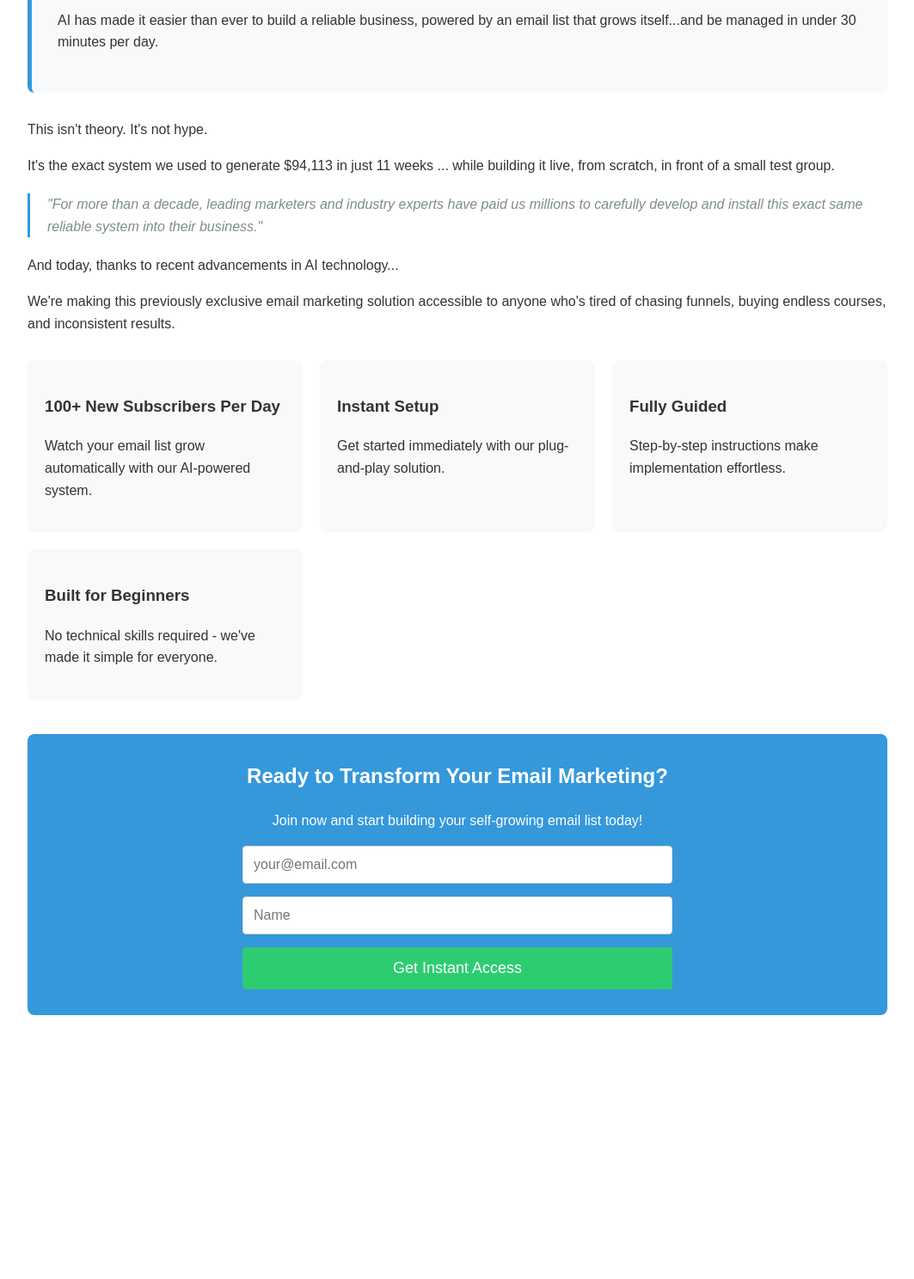
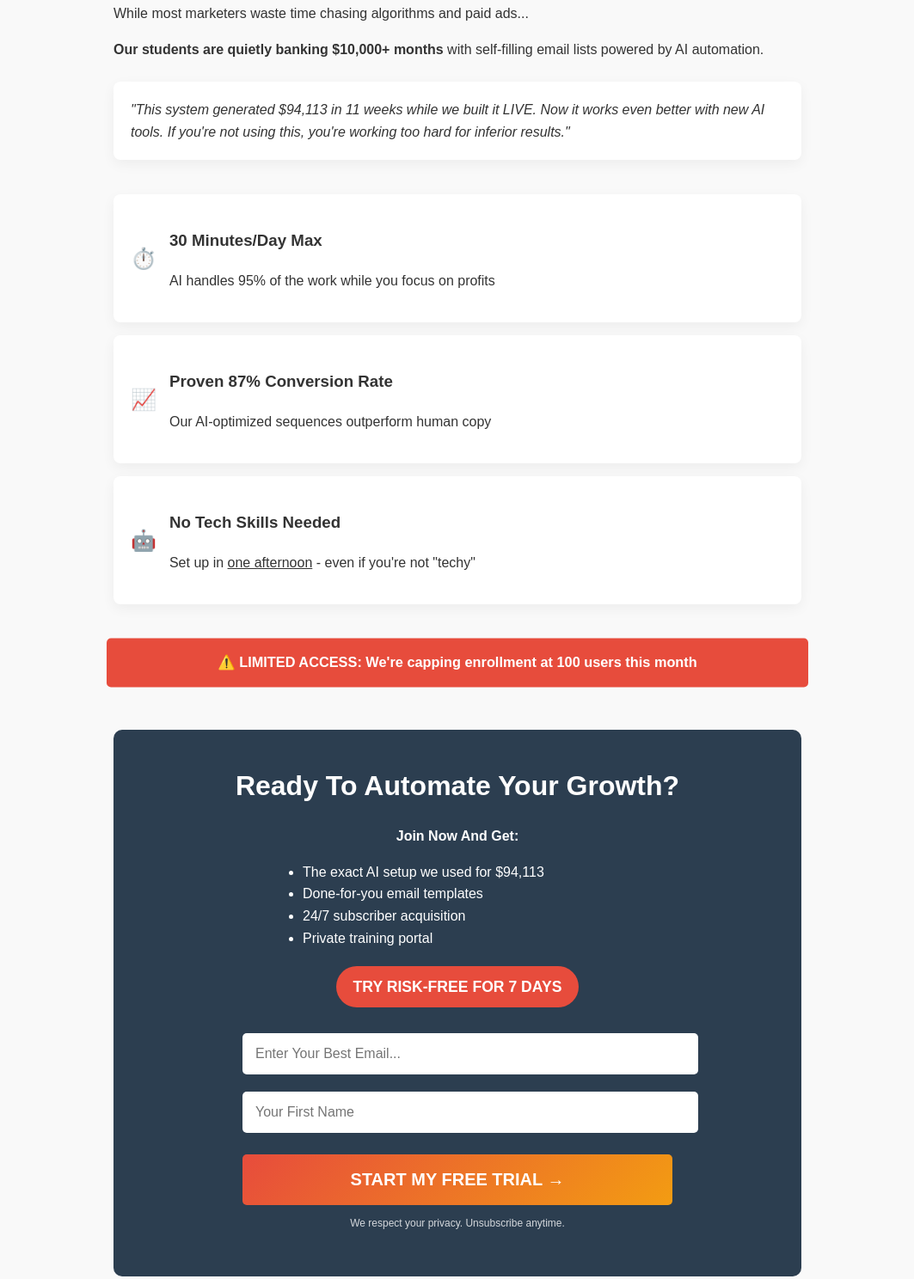
Before and after one commit to artnabersl/000, a plain HTML site: page index.html in a window 1280 px wide. Shown: the part 772-2260 px from the top of the page at 86% size, without its empty margins (108-1171 px from the left). Before the commit the page ends 2013 px from the top, so only its background shows below. Drawn offline with Linux system fonts and the light colour scheme.

Commit message:
Update index.html

```diff
--- a/index.html
+++ b/index.html
@@ -1,157 +1,219 @@
-
 <!DOCTYPE html>
 <html lang="en">
 <head>
+    <meta charset="UTF-8">
     <meta name="viewport" content="width=device-width, initial-scale=1.0">
-    <title>AI-Driven Email Marketing System</title>
+    <title>AI-Powered Self-Growing Email System | Get 100+ Subscribers/Day</title>
     <style>
         body {
             font-family: 'Arial', sans-serif;
             line-height: 1.6;
             color: #333;
-            max-width: 1000px;
+            max-width: 800px;
             margin: 0 auto;
             padding: 20px;
+            background-color: #f9f9f9;
         }
         header {
             text-align: center;
-            margin-bottom: 40px;
+            margin-bottom: 30px;
         }
         h1 {
-            font-size: 2.5rem;
+            font-size: 2.8rem;
             color: #2c3e50;
-            margin-bottom: 10px;
+            margin-bottom: 15px;
+            font-weight: 700;
         }
         .hero-image {
             max-width: 100%;
             height: auto;
             margin: 20px 0;
             border-radius: 8px;
-            box-shadow: 0 4px 8px rgba(0,0,0,0.1);
+            box-shadow: 0 10px 20px rgba(0,0,0,0.1);
         }
-        .highlight {
-            background-color: #f8f9fa;
-            padding: 30px;
+        .highlight-box {
+            background: linear-gradient(135deg, #3498db, #2ecc71);
+            color: white;
+            padding: 25px;
             border-radius: 8px;
             margin: 30px 0;
-            border-left: 5px solid #3498db;
+            text-align: center;
+            font-weight: bold;
+            font-size: 1.3rem;
         }
         .testimonial {
             font-style: italic;
-            color: #7f8c8d;
+            background: #fff;
+            padding: 20px;
+            border-radius: 8px;
+            margin: 25px 0;
+            box-shadow: 0 5px 15px rgba(0,0,0,0.05);
+            position: relative;
+        }
+        .testimonial:before {
+            content: """;
+            font-size: 60px;
+            color: #3498db;
+            position: absolute;
+            left: 10px;
+            top: -10px;
+        }
+        .cta-section {
+            background: #2c3e50;
+            color: white;
+            padding: 40px;
+            border-radius: 10px;
+            text-align: center;
+            margin: 50px 0;
+        }
+        .cta-heading {
+            font-size: 2rem;
+            margin-top: 0;
+            margin-bottom: 20px;
+        }
+        .guarantee-badge {
+            background: #e74c3c;
+            color: white;
+            padding: 10px 20px;
+            border-radius: 50px;
+            display: inline-block;
+            font-weight: bold;
             margin: 20px 0;
-            padding-left: 20px;
-            border-left: 3px solid #3498db;
-        }
-        .cta {
-            background-color: #3498db;
-            color: white;
-            padding: 30px;
-            border-radius: 8px;
-            text-align: center;
-            margin: 40px 0;
-        }
-        .cta h2 {
-            margin-top: 0;
+            font-size: 1.1rem;
         }
         form {
             max-width: 500px;
             margin: 0 auto;
-            display: flex;
-            flex-direction: column;
-            gap: 15px;
         }
         input {
-            padding: 12px;
-            border: 1px solid #ddd;
-            border-radius: 4px;
+            width: 100%;
+            padding: 15px;
+            margin: 10px 0;
+            border: none;
+            border-radius: 5px;
             font-size: 16px;
         }
         button {
-            background-color: #2ecc71;
+            background: linear-gradient(135deg, #e74c3c, #f39c12);
             color: white;
             border: none;
-            padding: 14px;
-            font-size: 18px;
-            border-radius: 4px;
+            padding: 18px;
+            font-size: 20px;
+            border-radius: 5px;
             cursor: pointer;
-            transition: background-color 0.3s;
+            width: 100%;
+            font-weight: bold;
+            transition: all 0.3s;
+            margin-top: 15px;
         }
         button:hover {
-            background-color: #27ae60;
+            transform: translateY(-3px);
+            box-shadow: 0 10px 20px rgba(0,0,0,0.2);
         }
         .benefits {
-            display: grid;
-            grid-template-columns: repeat(auto-fit, minmax(300px, 1fr));
-            gap: 20px;
-            margin: 30px 0;
+            margin: 40px 0;
         }
         .benefit-item {
-            background-color: #f8f9fa;
+            background: white;
             padding: 20px;
             border-radius: 8px;
+            margin-bottom: 15px;
+            display: flex;
+            align-items: center;
+            box-shadow: 0 5px 15px rgba(0,0,0,0.05);
+        }
+        .benefit-icon {
+            font-size: 24px;
+            margin-right: 15px;
+            color: #3498db;
+        }
+        .urgency-banner {
+            background: #e74c3c;
+            color: white;
+            padding: 15px;
+            text-align: center;
+            border-radius: 5px;
+            margin: 20px 0;
+            font-weight: bold;
+            animation: pulse 2s infinite;
+        }
+        @keyframes pulse {
+            0% { transform: scale(1); }
+            50% { transform: scale(1.02); }
+            100% { transform: scale(1); }
         }
     </style>
 </head>
 <body>
     <header>
-        <h1>Stay Ahead of the Curve with AI-Driven Systems That Let You "Set It and Forget It"</h1>
-        <img src="https://images.leadconnectorhq.com/image/f_webp/q_80/r_1200/u_https://assets.cdn.filesafe.space/mFXeN7eR8MVwCLv6K8kT/media/6884f141b88768024de1208b.png" alt="AI Email Marketing System" class="hero-image">
+        <h1>🚀 The AI "Set & Forget" System Adding 100+ Subscribers Daily</h1>
+        <p><i>"Finally - An Email List That Grows <u>Itself</u> While You Sleep"</i></p>
+        <img src="https://images.leadconnectorhq.com/image/f_webp/q_80/r_1200/u_https://assets.cdn.filesafe.space/mFXeN7eR8MVwCLv6K8kT/media/6884f141b88768024de1208b.png" alt="AI Email System" class="hero-image">
     </header>
 
-    <section>
-        <p>AI has changed everything.</p>
-
-        <p>And if you're paying attention, you already know that right now (more than any time in the last decade) regular people have the chance to build something that actually works.</p>
-
-        <div class="highlight">
-            <p>But here's what most people don't know yet...</p>
-            <p>AI has made it easier than ever to build a reliable business, powered by an email list that grows itself...and be managed in under 30 minutes per day.</p>
+    <div class="highlight-box">
+        WARNING: If you're still manually growing your email list in 2024, you're leaving money on the table
     </div>
 
-        <p>This isn't theory. It's not hype.</p>
-        <p>It's the exact system we used to generate $94,113 in just 11 weeks ... while building it live, from scratch, in front of a small test group.</p>
+    <section>
+        <p>While most marketers waste time chasing algorithms and paid ads...</p>
+        <p><b>Our students are quietly banking $10,000+ months</b> with self-filling email lists powered by AI automation.</p>
 
         <div class="testimonial">
-            "For more than a decade, leading marketers and industry experts have paid us millions to carefully develop and install this exact same reliable system into their business."
+            "This system generated $94,113 in 11 weeks while we built it LIVE. Now it works even better with new AI tools. If you're not using this, you're working too hard for inferior results."
         </div>
 
-        <p>And today, thanks to recent advancements in AI technology...</p>
-        <p>We're making this previously exclusive email marketing solution accessible to anyone who's tired of chasing funnels, buying endless courses, and inconsistent results.</p>
-    </section>
-
-    <section class="benefits">
+        <div class="benefits">
             <div class="benefit-item">
-            <h3>100+ New Subscribers Per Day</h3>
-            <p>Watch your email list grow automatically with our AI-powered system.</p>
+                <div class="benefit-icon">⏱️</div>
+                <div>
+                    <h3>30 Minutes/Day Max</h3>
+                    <p>AI handles 95% of the work while you focus on profits</p>
+                </div>
             </div>
             <div class="benefit-item">
-            <h3>Instant Setup</h3>
-            <p>Get started immediately with our plug-and-play solution.</p>
+                <div class="benefit-icon">📈</div>
+                <div>
+                    <h3>Proven 87% Conversion Rate</h3>
+                    <p>Our AI-optimized sequences outperform human copy</p>
+                </div>
             </div>
             <div class="benefit-item">
-            <h3>Fully Guided</h3>
-            <p>Step-by-step instructions make implementation effortless.</p>
+                <div class="benefit-icon">🤖</div>
+                <div>
+                    <h3>No Tech Skills Needed</h3>
+                    <p>Set up in <u>one afternoon</u> - even if you're not "techy"</p>
                 </div>
-        <div class="benefit-item">
-            <h3>Built for Beginners</h3>
-            <p>No technical skills required - we've made it simple for everyone.</p>
+            </div>
         </div>
     </section>
 
-    <section class="cta">
-        <h2>Ready to Transform Your Email Marketing?</h2>
-        <p>Join now and start building your self-growing email list today!</p>
+    <div class="urgency-banner">
+        ⚠️ LIMITED ACCESS: We're capping enrollment at 100 users this month
+    </div>
+
+    <section class="cta-section">
+        <h2 class="cta-heading">Ready To Automate Your Growth?</h2>
+        <p><b>Join Now And Get:</b></p>
+        <ul style="text-align: left; max-width: 400px; margin: 0 auto;">
+            <li>The exact AI setup we used for $94,113</li>
+            <li>Done-for-you email templates</li>
+            <li>24/7 subscriber acquisition</li>
+            <li>Private training portal</li>
+        </ul>
+
+        <div class="guarantee-badge">
+            TRY RISK-FREE FOR 7 DAYS
+        </div>
 
         <form method="post" action="https://www.sendsteed.com/subscribe/">
-            <input name="e110170" required="" type="text" placeholder="your@email.com">
-            <input name="n110170" required="" type="text" placeholder="Name">
+            <input name="e110170" required type="email" placeholder="Enter Your Best Email...">
+            <input name="n110170" required type="text" placeholder="Your First Name">
             <input type="hidden" name="lllid" value="110170">
             <input type="hidden" name="lluid" value="sandyarta">
-            <input type="hidden" name="redirect" value="">
-            <input type="hidden" name="source" value="">
-            <button type="submit">Get Instant Access</button>
+            <button type="submit">START MY FREE TRIAL →</button>
         </form>
+        <p style="font-size: 12px; opacity: 0.8;">We respect your privacy. Unsubscribe anytime.</p>
     </section>
 </body>
 </html>
```
Lines whose indentation alone changed are shown as unchanged.
